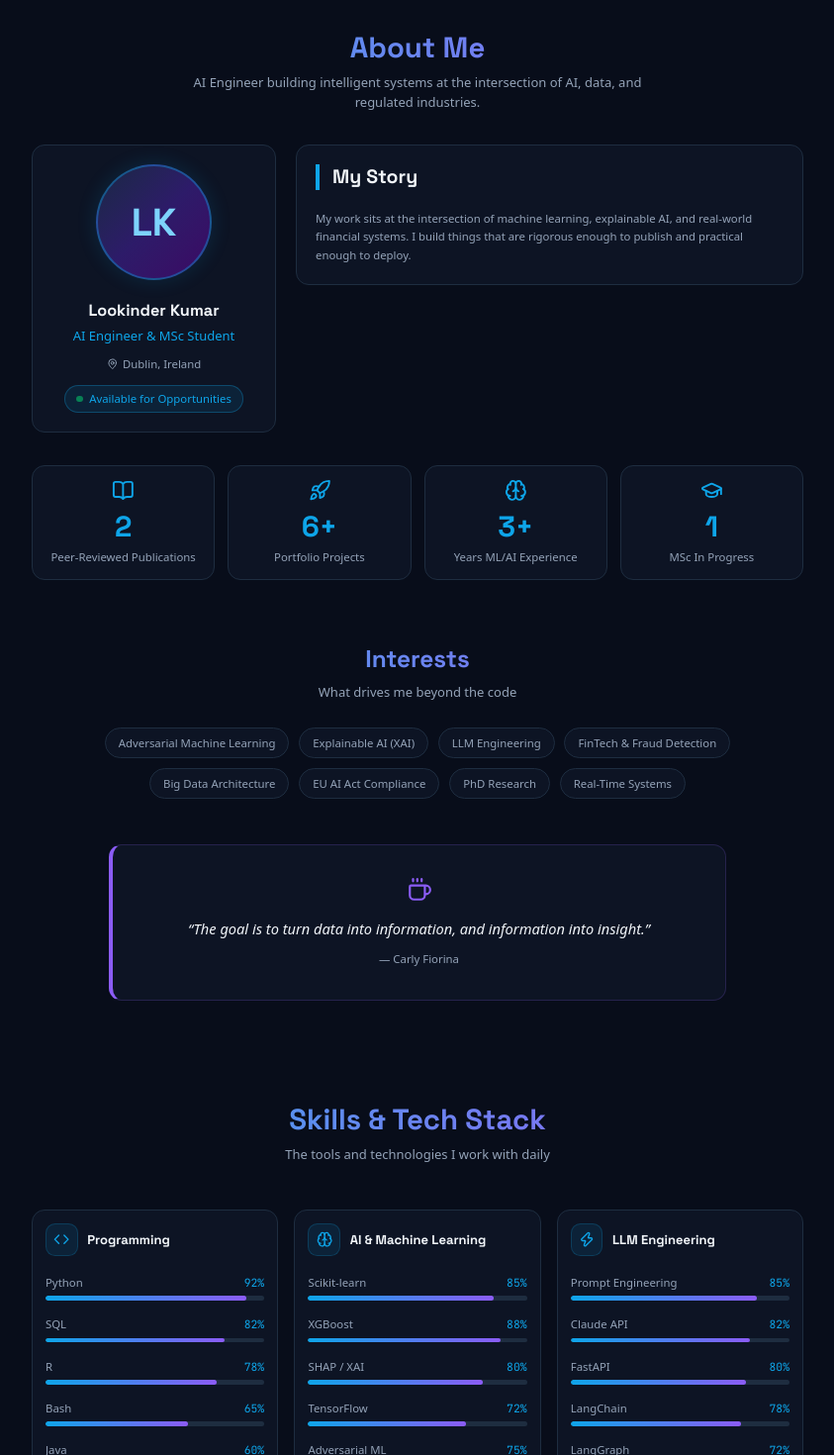
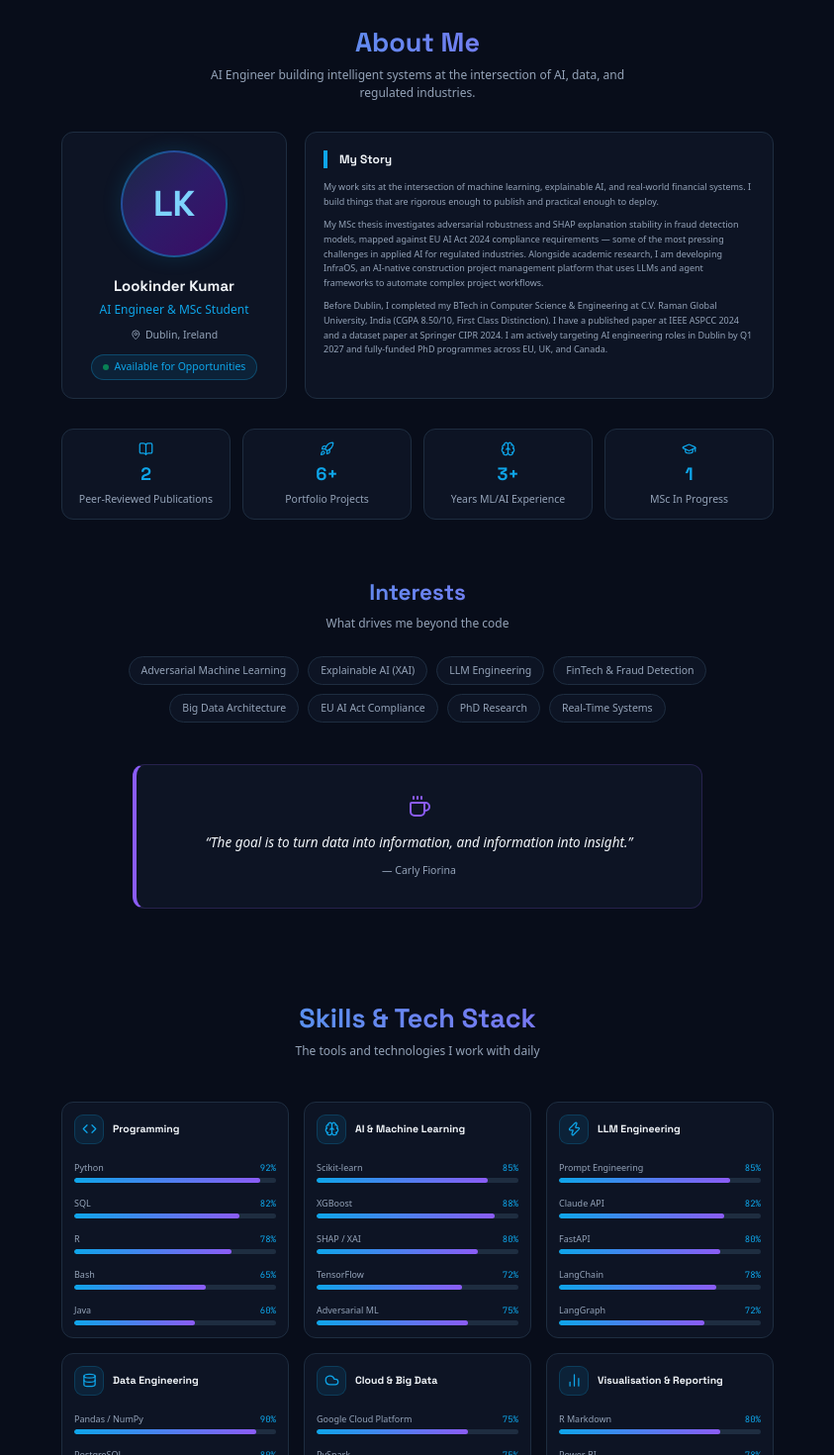
Before and after one commit to Lookinderkumar/lookinderkumar-portfolio, a Next.js app: page / in a window 1280 px wide. Shown: the part 820-2290 px from the top of the page at 99% size, without its empty margins (218-1061 px from the left). Built offline with nearby package versions, Linux system fonts and the light colour scheme; no server answers.

Commit message:
fix: final sizing pass - compact cards across all sections

```diff
--- a/app/globals.css
+++ b/app/globals.css
@@ -16,7 +16,7 @@
 
 html {
   scroll-behavior: smooth;
-  font-size: clamp(13px, 1vw, 16px);
+  font-size: clamp(12px, 0.9vw, 15px);
 }
 
 body {
--- a/components/Navbar.tsx
+++ b/components/Navbar.tsx
@@ -67,7 +67,7 @@ export default function Navbar() {
           {/* Logo */}
           <a
             href="/"
-            className="mr-auto font-bold text-xl lg:text-2xl bg-gradient-to-r from-[#0EA5E9] to-[#8B5CF6] bg-clip-text text-transparent"
+            className="mr-auto font-bold text-lg bg-gradient-to-r from-[#0EA5E9] to-[#8B5CF6] bg-clip-text text-transparent"
           >
             LK
           </a>
--- a/components/sections/About.tsx
+++ b/components/sections/About.tsx
@@ -65,7 +65,7 @@ export default function About() {
         </motion.div>
 
         {/* Two Column Cards */}
-        <div className="grid grid-cols-1 lg:grid-cols-3 gap-6 mt-10 items-start">
+        <div className="grid grid-cols-1 lg:grid-cols-3 gap-6 mt-10 items-stretch">
 
           {/* LEFT — Profile Card */}
           <motion.div
@@ -73,7 +73,7 @@ export default function About() {
             whileInView={{ opacity: 1, x: 0 }}
             viewport={{ once: true }}
             transition={{ duration: 0.6 }}
-            className="lg:col-span-1 self-start bg-[#0D1424] rounded-2xl border border-[#1E2D40] p-6 text-center flex flex-col items-center justify-center hover:border-[#0EA5E9]/50 transition-all duration-300 hover:shadow-[0_0_40px_rgba(14,165,233,0.08)]"
+            className="lg:col-span-1 h-full bg-[#0D1424] rounded-2xl border border-[#1E2D40] p-6 text-center flex flex-col items-center justify-center hover:border-[#0EA5E9]/50 transition-all duration-300 hover:shadow-[0_0_40px_rgba(14,165,233,0.08)]"
           >
             <div className="w-32 h-32 sm:w-36 sm:h-36 rounded-full bg-gradient-to-br from-[#1a2744] via-[#2d1b69] to-[#3b0764] flex items-center justify-center border-2 border-[#0EA5E9]/40 shadow-[0_0_20px_rgba(14,165,233,0.15)]">
               <span className="text-4xl sm:text-5xl font-bold font-display text-[#7DD3FC]">LK</span>
@@ -96,13 +96,15 @@ export default function About() {
             whileInView={{ opacity: 1, x: 0 }}
             viewport={{ once: true }}
             transition={{ duration: 0.6 }}
-            className="lg:col-span-2 bg-[#0D1424] rounded-2xl border border-[#1E2D40] p-6 hover:border-[#0EA5E9]/50 transition-all duration-300 hover:shadow-[0_0_40px_rgba(14,165,233,0.08)]"
+            className="lg:col-span-2 h-full bg-[#0D1424] rounded-2xl border border-[#1E2D40] p-6 hover:border-[#0EA5E9]/50 transition-all duration-300 hover:shadow-[0_0_40px_rgba(14,165,233,0.08)]"
           >
-            <h3 className="text-xl sm:text-2xl font-bold font-display text-[#F1F5F9] border-l-4 border-[#0EA5E9] pl-4 mb-6">
+            <h3 className="text-base font-bold font-display text-[#F1F5F9] border-l-4 border-[#0EA5E9] pl-4 mb-4">
               My Story
             </h3>
-            <div className="space-y-4">
-              <p className="text-[#94A3B8] text-sm leading-relaxed">{bio[0]}</p>
+            <div className="space-y-3">
+              {bio.map((para, i) => (
+                <p key={i} className="text-[#94A3B8] text-xs leading-relaxed">{para}</p>
+              ))}
             </div>
           </motion.div>
         </div>
@@ -120,8 +122,8 @@ export default function About() {
                 transition={{ duration: 0.5, delay: i * 0.1 }}
                 className="bg-[#0D1424] rounded-2xl border border-[#1E2D40] p-4 text-center hover:border-[#0EA5E9]/50 transition-all duration-300 hover:shadow-[0_0_30px_rgba(14,165,233,0.08)]"
               >
-                <Icon className="w-6 h-6 sm:w-7 sm:h-7 mx-auto text-[#0EA5E9] mb-3" />
-                <div className="text-3xl sm:text-3xl lg:text-4xl font-bold font-display text-[#0EA5E9]">
+                <Icon className="w-5 h-5 mx-auto text-[#0EA5E9] mb-2" />
+                <div className="text-2xl font-bold font-display text-[#0EA5E9]">
                   <CountUp target={stat.value} suffix={stat.suffix} />
                 </div>
                 <p className="text-[#94A3B8] text-xs sm:text-sm mt-2">{stat.label}</p>
--- a/components/sections/Blog.tsx
+++ b/components/sections/Blog.tsx
@@ -68,7 +68,7 @@ function BlogCard({ post, index }: { post: BlogPost; index: number }) {
         <Tag className="w-8 h-8 text-[#0EA5E9]/20" />
       </div>
       {/* Card body */}
-      <div className="p-6 flex flex-col flex-1">
+      <div className="p-4 flex flex-col flex-1">
         {/* Tags */}
         <div className="flex flex-wrap gap-1.5 mb-3">
           {post.tags.map((tag) => (
@@ -78,11 +78,11 @@ function BlogCard({ post, index }: { post: BlogPost; index: number }) {
           ))}
         </div>
         {/* Title */}
-        <h3 className="text-base font-bold font-display text-[#F1F5F9] mb-2 leading-snug flex-1">
+        <h3 className="text-sm font-bold font-display text-[#F1F5F9] mb-2 leading-snug flex-1">
           {post.title}
         </h3>
         {/* Excerpt */}
-        <p className="text-[#94A3B8] text-sm leading-6 mb-4 line-clamp-2">
+        <p className="text-[#94A3B8] text-xs leading-relaxed mb-4 line-clamp-3">
           {post.excerpt}
         </p>
         {/* Meta */}
@@ -96,7 +96,7 @@ function BlogCard({ post, index }: { post: BlogPost; index: number }) {
         {/* CTA */}
         <Link
           href={`/blog/${post.slug}`}
-          className="inline-flex items-center gap-1.5 text-[#0EA5E9] text-sm font-medium hover:text-[#38BDF8] transition-colors group"
+          className="inline-flex items-center gap-1.5 text-[#0EA5E9] text-xs font-medium hover:text-[#38BDF8] transition-colors group"
         >
           Read Article
           <ArrowRight className="w-3.5 h-3.5 group-hover:translate-x-1 transition-transform" />
--- a/components/sections/Contact.tsx
+++ b/components/sections/Contact.tsx
@@ -71,7 +71,7 @@ export default function Contact() {
               </div>
               <div>
                 <p className="text-[#94A3B8] text-xs mb-0.5">Email</p>
-                <a href="mailto:lookinderkumar2011@gmail.com" className="text-[#F1F5F9] text-sm font-medium hover:text-[#0EA5E9] transition-colors">
+                <a href="mailto:lookinderkumar2011@gmail.com" className="text-[#F1F5F9] text-xs font-medium hover:text-[#0EA5E9] transition-colors">
                   lookinderkumar2011@gmail.com
                 </a>
               </div>
@@ -84,7 +84,7 @@ export default function Contact() {
               </div>
               <div>
                 <p className="text-[#94A3B8] text-xs mb-0.5">Location</p>
-                <p className="text-[#F1F5F9] text-sm font-medium">Dublin, Ireland</p>
+                <p className="text-[#F1F5F9] text-xs font-medium">Dublin, Ireland</p>
               </div>
             </div>
 
@@ -96,7 +96,7 @@ export default function Contact() {
               <div>
                 <p className="text-[#94A3B8] text-xs mb-0.5">LinkedIn</p>
                 <a href="https://linkedin.com/in/lookinder-kumar" target="_blank" rel="noopener noreferrer"
-                  className="text-[#F1F5F9] text-sm font-medium hover:text-[#0EA5E9] transition-colors">
+                  className="text-[#F1F5F9] text-xs font-medium hover:text-[#0EA5E9] transition-colors">
                   /in/lookinder-kumar
                 </a>
               </div>
@@ -106,7 +106,7 @@ export default function Contact() {
             <div className="bg-[#0D1424] rounded-2xl border border-[#1E2D40] p-5 flex items-center justify-center">
               <div className="inline-flex items-center gap-2 rounded-full border border-[#0EA5E9]/30 bg-[#0EA5E9]/10 px-5 py-2">
                 <span className="w-2 h-2 rounded-full bg-green-400 animate-pulse" />
-                <span className="text-[#0EA5E9] text-sm font-medium">Open to Opportunities</span>
+                <span className="text-[#0EA5E9] text-xs font-medium">Open to Opportunities</span>
               </div>
             </div>
           </motion.div>
--- a/components/sections/Projects.tsx
+++ b/components/sections/Projects.tsx
@@ -61,7 +61,7 @@ function ProjectCard({ project, index }: { project: Project; index: number }) {
         </h3>
 
         {/* Description */}
-        <p className="text-[#94A3B8] text-sm leading-6 mb-4 flex-1 line-clamp-3">
+        <p className="text-[#94A3B8] text-xs leading-relaxed mb-4 flex-1 line-clamp-3">
           {project.description}
         </p>
 
@@ -82,13 +82,13 @@ function ProjectCard({ project, index }: { project: Project; index: number }) {
         {/* Footer actions */}
         <div className="flex items-center justify-between pt-4 border-t border-[#1E2D40]">
           <div className="flex items-center gap-3">
-            <button className="flex items-center gap-1.5 text-[#94A3B8] text-sm hover:text-[#F1F5F9] transition-colors">
+            <button className="flex items-center gap-1.5 text-[#94A3B8] text-xs hover:text-[#F1F5F9] transition-colors">
               <FaGithub className="w-4 h-4" />
               <span>Code</span>
             </button>
             {project.demoUrl && (
               <a href={project.demoUrl} target="_blank" rel="noopener noreferrer"
-                className="flex items-center gap-1.5 text-[#94A3B8] text-sm hover:text-[#F1F5F9] transition-colors">
+                className="flex items-center gap-1.5 text-[#94A3B8] text-xs hover:text-[#F1F5F9] transition-colors">
                 <ExternalLink className="w-4 h-4" />
                 <span>Demo</span>
               </a>
@@ -96,11 +96,11 @@ function ProjectCard({ project, index }: { project: Project; index: number }) {
           </div>
           {project.paperUrl ? (
             <a href={project.paperUrl} target="_blank" rel="noopener noreferrer"
-              className="text-[#0EA5E9] text-sm font-medium hover:text-[#38BDF8] transition-colors flex items-center gap-1">
+              className="text-[#0EA5E9] text-xs font-medium hover:text-[#38BDF8] transition-colors flex items-center gap-1">
               View Paper →
             </a>
           ) : (
-            <span className="text-[#0EA5E9] text-sm font-medium cursor-default">
+            <span className="text-[#0EA5E9] text-xs font-medium cursor-default">
               Read More →
             </span>
           )}
--- a/components/sections/Resume.tsx
+++ b/components/sections/Resume.tsx
@@ -75,19 +75,19 @@ function TimelineItem({
         className="bg-[#0D1424] rounded-2xl border border-[#1E2D40] p-5 mb-4 flex-1 hover:border-[#0EA5E9]/40 transition-all duration-300"
       >
         <div className="flex flex-col sm:flex-row sm:items-start sm:justify-between gap-2 mb-2">
-          <h3 className="text-base font-bold font-display text-[#F1F5F9]">{title}</h3>
-          <span className="text-xs text-[#94A3B8] border border-[#1E2D40] bg-[#0D1424] px-3 py-1 rounded-full whitespace-nowrap flex-shrink-0">
+          <h3 className="text-sm font-bold font-display text-[#F1F5F9]">{title}</h3>
+          <span className="text-xs text-[#94A3B8] border border-[#1E2D40] bg-[#0D1424] px-2 py-0.5 rounded-full whitespace-nowrap flex-shrink-0">
             {period}
           </span>
         </div>
-        <p className="text-[#0EA5E9] text-sm font-medium mb-3">{subtitle}</p>
+        <p className="text-[#0EA5E9] text-xs font-medium mb-2">{subtitle}</p>
         {detail && (
-          <p className="text-[#94A3B8] text-sm leading-6">{detail}</p>
+          <p className="text-[#94A3B8] text-xs leading-relaxed">{detail}</p>
         )}
         {points && (
-          <ul className="space-y-1.5 mt-1">
+          <ul className="space-y-1 mt-1">
             {points.map((point, i) => (
-              <li key={i} className="text-[#94A3B8] text-sm leading-6 flex gap-2">
+              <li key={i} className="text-[#94A3B8] text-xs leading-relaxed flex gap-2">
                 <span className="text-[#0EA5E9] mt-1.5 flex-shrink-0">›</span>
                 {point}
               </li>
--- a/components/sections/Skills.tsx
+++ b/components/sections/Skills.tsx
@@ -11,8 +11,8 @@ function SkillBar({ name, percentage, index }: { name: string; percentage: numbe
   return (
     <div ref={ref} className="mb-5 last:mb-0">
       <div className="flex justify-between items-center mb-1.5">
-        <span className="text-[#94A3B8] text-sm">{name}</span>
-        <span className="text-[#0EA5E9] text-sm font-mono">{percentage}%</span>
+        <span className="text-[#94A3B8] text-xs">{name}</span>
+        <span className="text-[#0EA5E9] text-xs font-mono">{percentage}%</span>
       </div>
       <div className="w-full h-1.5 bg-[#1E2D40] rounded-full overflow-hidden">
         <motion.div
@@ -46,7 +46,7 @@ function SkillCard({ category, skills, icon: Icon, index }: {
         <div className="w-10 h-10 rounded-xl bg-[#0EA5E9]/10 border border-[#0EA5E9]/20 flex items-center justify-center flex-shrink-0">
           <Icon className="w-5 h-5 text-[#0EA5E9]" />
         </div>
-        <h3 className="text-base font-bold font-display text-[#F1F5F9]">{category}</h3>
+        <h3 className="text-sm font-bold font-display text-[#F1F5F9]">{category}</h3>
       </div>
 
       {/* Skill Bars */}
```
